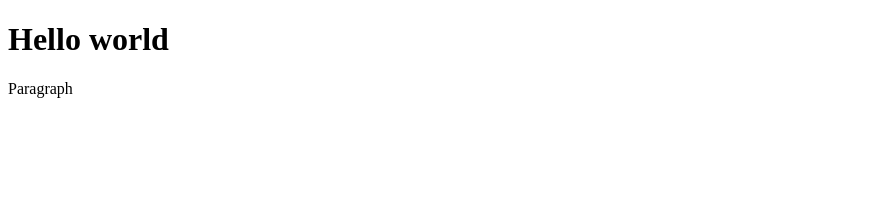
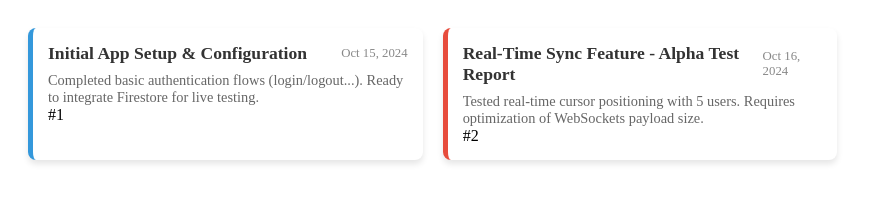
Before and after one commit to alexraju01/note-taker, a website: page public/index.html in a window 1280 px wide. Shown: the whole page, without its empty margins (0-892 px from the left). Drawn offline with Linux system fonts and the light colour scheme; no server answers.

Commit message:
Added html structure for note card and styles

```diff
--- a/config/db.js
+++ b/config/db.js
@@ -1,8 +1,6 @@
 // config/db.js
 require("dotenv").config();
 const { Sequelize } = require("sequelize");
-console.log(process.env.DB_URI);
-console.log("======================");
 const sequelize = new Sequelize(process.env.DB_URI, {
 	dialect: "mysql",
 	// database: process.env.DB_NAME,
--- a/public/index.html
+++ b/public/index.html
@@ -3,13 +3,37 @@
 	<head>
 		<meta charset="UTF-8" />
 		<meta name="viewport" content="width=device-width, initial-scale=1.0" />
+		<link rel="stylesheet" href="styles.css" />
 		<title>Document</title>
 	</head>
 	<body>
-		<h1>Hello world</h1>
+		<div class="notes-dashboard">
+			<div class="note-grid">
+				<div class="note-card note-blue">
+					<div class="note-header">
+						<h3>Initial App Setup & Configuration</h3>
+						<span class="note-date">Oct 15, 2024</span>
+					</div>
+					<p class="note-content-snippet">
+						Completed basic authentication flows (login/logout...). Ready to integrate Firestore for
+						live testing.
+					</p>
+					<span class="note-id">#1</span>
+				</div>
 
-		<p>Paragraph</p>
-
+				<div class="note-card note-red">
+					<div class="note-header">
+						<h3>Real-Time Sync Feature - Alpha Test Report</h3>
+						<span class="note-date">Oct 16, 2024</span>
+					</div>
+					<p class="note-content-snippet">
+						Tested real-time cursor positioning with 5 users. Requires optimization of WebSockets
+						payload size.
+					</p>
+					<span class="note-id">#2</span>
+				</div>
+			</div>
+		</div>
 		<script src="script.js"></script>
 	</body>
 </html>
--- /dev/null
+++ b/public/styles.css
@@ -0,0 +1,61 @@
+/* General Layout */
+.note-grid {
+	display: grid; /* Use a grid for flexible layout */
+	grid-template-columns: repeat(auto-fill, minmax(300px, 1fr)); /* Responsive columns */
+	gap: 20px;
+	padding: 20px;
+}
+
+/* Base Card Style */
+.note-card {
+	background-color: #ffffff;
+	border-radius: 8px;
+	box-shadow: 0 4px 6px rgba(0, 0, 0, 0.1);
+	padding: 15px;
+	transition: transform 0.2s;
+	cursor: pointer;
+	border-left: 5px solid transparent; /* The key for the accent color */
+}
+
+/* Hover effect for interaction */
+.note-card:hover {
+	transform: translateY(-3px);
+	box-shadow: 0 6px 10px rgba(0, 0, 0, 0.15);
+}
+
+/* Header and Content Styles */
+.note-header {
+	display: flex;
+	justify-content: space-between;
+	align-items: center;
+	margin-bottom: 8px;
+}
+.note-card h3 {
+	margin: 0;
+	font-size: 1.1em;
+	color: #333;
+}
+.note-date {
+	font-size: 0.8em;
+	color: #888;
+}
+.note-content-snippet {
+	font-size: 0.9em;
+	color: #666;
+	margin: 0;
+	/* You would use JavaScript to ensure this content is truncated */
+}
+
+/* Applying Theme Colors to Accent Bar */
+.note-blue {
+	border-left-color: #3498db; /* A strong blue */
+}
+.note-red {
+	border-left-color: #e74c3c; /* A warning red */
+}
+.note-green {
+	border-left-color: #2ecc71; /* A success green */
+}
+.note-yellow {
+	border-left-color: #f1c40f; /* A caution yellow */
+}
```
